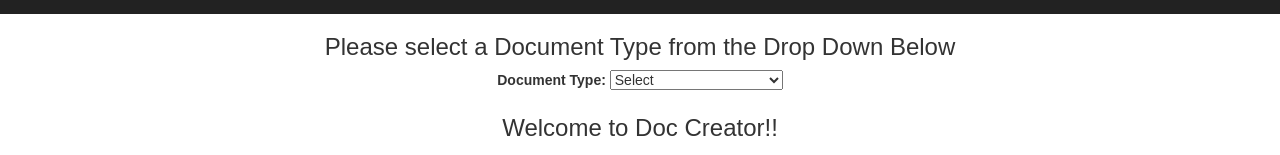
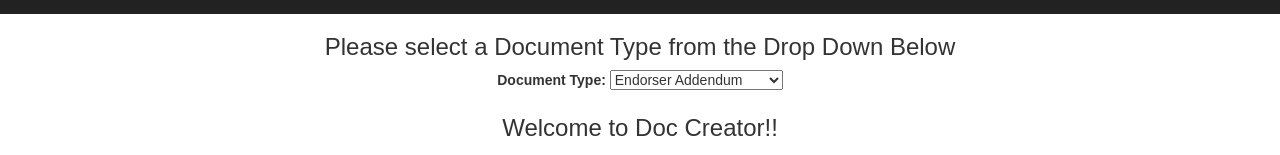
Before and after one commit to TYMG/react-doc-builder, a React (Create React App) app: page / in a window 1280 px wide. Shown: the part 136-291 px from the top of the page. Built offline with nearby package versions, Linux system fonts and the light colour scheme.

Commit message:
Got the Sub Type Drop Down Working

```diff
--- /dev/null
+++ b/documentTypeData.json
@@ -0,0 +1,82 @@
+{
+  "documentTypes":[
+  {
+      "name": "Endorser Addendum",
+      "subtypes": [],
+      "fields":[
+        {"field":{"ref":"endorserName","name":"Endorser Addendum"}},
+        {"field":{"ref":"endorserSsn","Name":"Endorser SSN"}},
+        {"field":{"ref":"dob","Name":"Endorser DOB"}},
+        {"field":{"ref":"permAddress" ,"Name": "Endorser Address Line 1"}},
+        {"field":{"ref":"permAddress_2","Name": "Endorser Address Line 2"}},
+        {"field":{"ref":"addrLineOrCityStateZip","Name": "Endorser Address City"}},
+        {"field":{"ref":"mailingAddress","Name": "Mailing Address Line 1"}},
+        {"field":{"ref":"mailingAddress_2","Name":"Mailing Address"}},
+        {"field":{"ref":"mailaddrLineOrCityStateZip","Name": "Mailing Address City"}},
+        {"field":{"ref":"endorserEveningPhone","Name":" Endorser Evening Phone"}},
+        {"field":{"ref":"endorserDlstate","Name": "Endorser Driver's License State"}},
+        {"field":{"ref":"endorserDlNum","Name": "Endorser Driver's License Number"}},
+        {"field":{"ref":"endorserEmail","Name": "Endorser Email"}},
+        {"field":{"ref":"endorserCitizenship","Name":"Citizenship Status"}},
+        {"field":{"ref":"endorserAlienReg","Name":"Alien Registration"}},
+        {"field":{"ref":"endorserEmployer","Name":"Endorser Employer"}},
+        {"field":{"ref":"endorserEmployerAddress","Name":"Endorser Employer Address"}},
+        {"field":{"ref":"endorserEmployerCityState","Name":"Endorser Employer City/State"}},
+        {"field":{"ref":"endorserEmployerWorkPhone","Name": "Endorser Employer Phone Number"}}
+      ]}
+    ,
+     {
+      "name" : "Master Promissory Note",
+      "subtypes": [{
+          "name":"Plus",
+          "fields":[]
+        },{
+          "name": "SubUnsub",
+          "fields":[]
+        }
+        ],
+        "fields":[]
+    }
+    ,{
+          "name": "Correspondence",
+          "subtypes": [{
+            "name":"AEC001",
+            "fields":[]
+          },{
+            "name":"BAC001",
+            "fields":[]
+          },
+          {
+            "name":"BEA001",
+            "fields":[]
+          },
+          {
+            "name":"EAC001",
+            "fields":[]
+          },{
+            "name":"RAC002",
+            "fields":[]
+          },{
+            "name":"RB9002",
+            "fields":[]
+          },{
+            "name":"RB9003",
+            "fields":[]
+          },{
+            "name":"RD9002",
+            "fields":[]
+          },{
+            "name":"RLE001",
+            "fields":[]
+          },{
+          "name":"WCA001",
+          "fields":[]
+          },{
+            "name":"WCR001",
+            "fields":[]
+          }
+        ],
+        "fields":[]
+    }
+  ]
+}
--- a/package.json
+++ b/package.json
@@ -4,6 +4,7 @@
   "private": true,
   "dependencies": {
     "bootstrap": "^3.3.7",
+    "json-loader": "^0.5.4",
     "react": "^15.5.4",
     "react-bootstrap": "^0.30.8",
     "react-dom": "^15.5.4",
--- a/src/App.js
+++ b/src/App.js
@@ -9,18 +9,37 @@
 import logo from './logo.svg';
 import './App.css';
 
+import documentTypeData from '../documentTypeData.json';
+
 class App extends Component {
 
   constructor(){
     super();
     this.state = {
-      documentType:""
+      documentTypes:[]
     }
+  }
+
+    componentWillMount(){
+      this.parseDocumentTypeData();
+    }
+
+  parseDocumentTypeData(){
+    let test = documentTypeData.documentTypes;
+    let docTypes = documentTypeData.documentTypes.map( docType =>{
+      let test2 = docType.fields;
+      return docType;
+    })
+    this.setState({
+      documentTypes:docTypes
+    }, function(){
+        console.log(this.state.documentTypes);
+    })
   }
 
   selectDocumentType(documentTypeSelected){
     this.setState({
-      documentType:documentTypeSelected
+      documentType:{"DocType":documentTypeSelected.docType, "SubDocType":documentTypeSelected.subDocType}
     });
   }
 
@@ -60,7 +79,7 @@
           <h2>Welcome to ACDOE Document Creator</h2>
         </div>
         <div>
-          <DocumentTypeSelector selectDocumentType={this.selectDocumentType.bind(this)}/>
+          <DocumentTypeSelector documentTypes={this.state.documentTypes} selectDocumentType={this.selectDocumentType.bind(this)}/>
         </div>
         <div>
           {formType}
--- a/src/Components/DocumentTypeSelector.js
+++ b/src/Components/DocumentTypeSelector.js
@@ -4,33 +4,87 @@
   constructor(){
         super();
         this.state = {
-          documentType:{}
+          documentType:'',
+          subtypes:[],
+          subTypeDD:false
       }
     }
 
-  static defaultProps = {
-    documentTypes: ['Select', 'Correspondence', 'Endorser Addendum', "Master Promissory Note"]
+  // static defaultProps = {
+  //   documentTypes: ['Select', 'Correspondence', 'Endorser Addendum', "Master Promissory Note"],
+  //   correspondenceTypes: ['RD9002', 'RB9002', 'WCA001']
+  // }
+  buildDocTypeArray(){
+    return this.props.documentTypes.map( docType =>{
+     return <option key={docType.name} value={docType.name}>{docType.name}</option>
+   })
+  }
+
+  buildSubDocTypeArray(dt){
+    return dt.subtypes.map( subtype =>{
+      return <option key={subtype.name} value={subtype.name}>{subtype.name}</option>
+    })
+  }
+
+  componentWillMount(){
+    let docTypes = this.buildDocTypeArray();
+    this.setState({
+      documentTypes:docTypes
+    })
   }
 
   documentTypeSelection(e){
-    if(this.refs.docType.value !== this.state.documentType){
+    const selectedDocType = this.refs.docType.value;
+    let subDocsTypes = null;
+    let subTypeDropDownActive = false;
+    if(selectedDocType !== this.state.documentType &&  selectedDocType !== 'Select'){
+      this.props.documentTypes.forEach( (dt,index) => {
+        if(selectedDocType === dt.name){
+          if (dt.subtypes.length!==0) {
+            subDocsTypes = this.buildSubDocTypeArray(dt)
+            subTypeDropDownActive = true
+          }
+        }
+      })
+      this.setState({
+        subTypeDD:subTypeDropDownActive,
+        subDocumentTypes:subDocsTypes
+      } , function(){
+        //This needs return the SubTypes
         this.props.selectDocumentType(this.refs.docType.value);
+      })
+    }
+  }
+
+  renderSubDocTypeSelectors(){
+    const activeSubTypeDropDown = this.state.subTypeDD;
+    if(activeSubTypeDropDown){
+      let subDocTypes = this.state.subDocumentTypes;
+      return(
+        <div>
+            <label>Sub Document Type:</label>
+            <select ref="subDocType">
+              {subDocTypes}
+            </select>
+        </div>
+      )
     }
   }
 
   render(){
-      let docTypes = this.props.documentTypes.map( docType =>{
-        return <option key={docType} value={docType}>{docType}</option>
-      })
+    let docTypes = this.state.documentTypes;
     return(
         <div className="docSelector">
           <h3>Please select a Document Type from the Drop Down Below</h3>
+          <div>
             <div>
               <label>Document Type:</label>&nbsp;
               <select ref="docType" onChange={this.documentTypeSelection.bind(this)}>
                 {docTypes}
               </select>
             </div>
+            {this.renderSubDocTypeSelectors()}
+            </div>
         </div>
     );
   }
```
Lines whose indentation alone changed are shown as unchanged.
